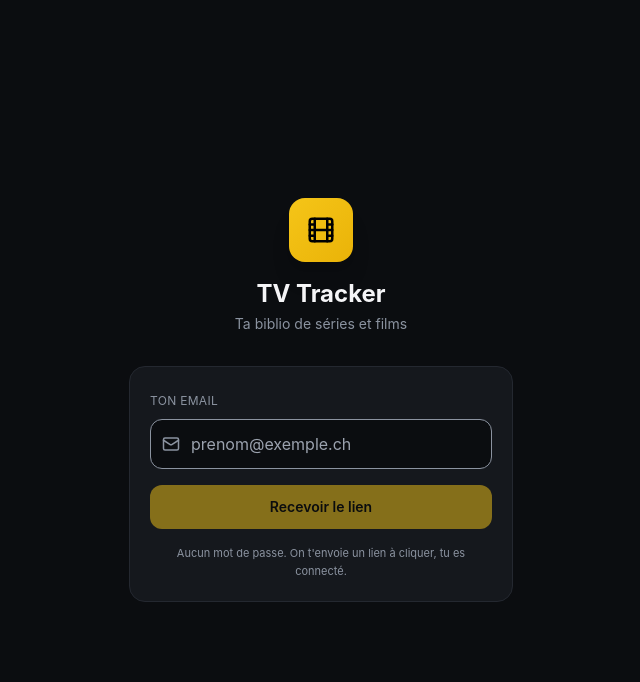
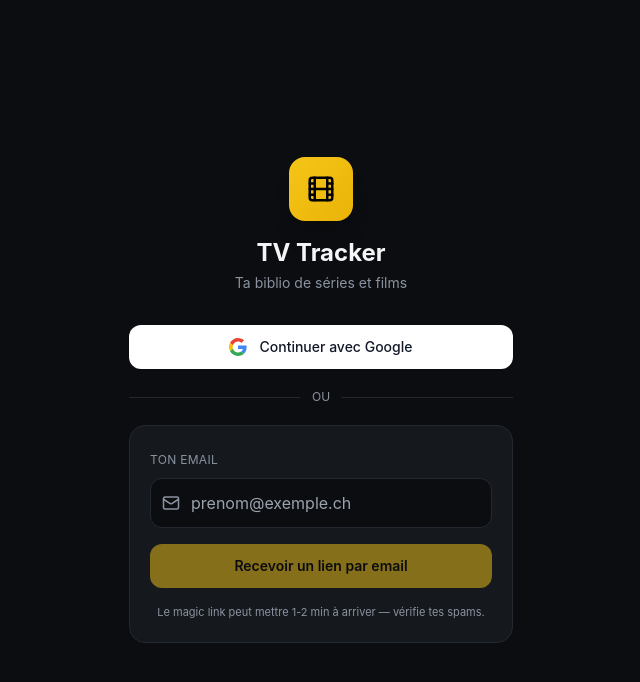
Before and after one commit to dorianalewa-lab/tv-tracker, a React (Vite) app: page /friends in a window 1280 px wide. Shown: the top 682 px of the page, without its empty margins (319-959 px from the left). Built offline with nearby package versions, Linux system fonts and the light colour scheme; no server answers.

Commit message:
Add Google OAuth login button

```diff
--- a/src/hooks/useAuth.ts
+++ b/src/hooks/useAuth.ts
@@ -52,6 +52,16 @@
   if (error) throw error;
 }
 
+export async function signInWithGoogle() {
+  const { error } = await supabase.auth.signInWithOAuth({
+    provider: 'google',
+    options: {
+      redirectTo: window.location.origin,
+    },
+  });
+  if (error) throw error;
+}
+
 export async function signOut() {
   await supabase.auth.signOut();
 }
--- a/src/screens/LoginScreen.tsx
+++ b/src/screens/LoginScreen.tsx
@@ -1,11 +1,12 @@
 import { useState } from 'react';
 import { Mail, Loader2, Check, Film } from 'lucide-react';
-import { sendMagicLink } from '../hooks/useAuth';
+import { sendMagicLink, signInWithGoogle } from '../hooks/useAuth';
 
 export function LoginScreen() {
   const [email, setEmail] = useState('');
   const [status, setStatus] = useState<'idle' | 'sending' | 'sent' | 'error'>('idle');
   const [errorMsg, setErrorMsg] = useState<string | null>(null);
+  const [googleBusy, setGoogleBusy] = useState(false);
 
   async function handleSubmit(e: React.FormEvent) {
     e.preventDefault();
@@ -21,10 +22,22 @@
     }
   }
 
+  async function handleGoogle() {
+    if (googleBusy) return;
+    setGoogleBusy(true);
+    setErrorMsg(null);
+    try {
+      await signInWithGoogle();
+      // redirection auto via Supabase OAuth
+    } catch (err) {
+      setErrorMsg((err as Error).message ?? 'Connexion Google impossible');
+      setGoogleBusy(false);
+    }
+  }
+
   return (
     <div className="min-h-full flex flex-col items-center justify-center px-6 py-10">
       <div className="w-full max-w-sm">
-        {/* Logo / brand */}
         <div className="text-center mb-8">
           <div className="w-16 h-16 mx-auto rounded-2xl bg-gradient-to-br from-accent to-yellow-500 flex items-center justify-center shadow-xl mb-4">
             <Film size={30} className="text-black" />
@@ -51,6 +64,26 @@
             </button>
           </div>
         ) : (
+          <>
+            {/* Google — action primaire recommandée */}
+            <button
+              onClick={handleGoogle}
+              disabled={googleBusy}
+              className="w-full inline-flex items-center justify-center gap-3 py-3 rounded-xl bg-white text-gray-900 font-medium text-sm shadow-sm hover:bg-gray-50 disabled:opacity-70 transition"
+            >
+              {googleBusy
+                ? <Loader2 size={18} className="animate-spin" />
+                : <GoogleIcon />}
+              <span>Continuer avec Google</span>
+            </button>
+
+            <div className="flex items-center gap-3 my-5">
+              <div className="flex-1 h-px bg-border" />
+              <span className="text-xs text-muted uppercase">ou</span>
+              <div className="flex-1 h-px bg-border" />
+            </div>
+
+            {/* Magic link email */}
             <form onSubmit={handleSubmit} className="bg-surface border border-border rounded-2xl p-5">
               <label className="text-xs text-muted uppercase tracking-wide">Ton email</label>
               <div className="relative mt-2">
@@ -60,12 +93,11 @@
                   inputMode="email"
                   enterKeyHint="go"
                   autoComplete="email"
-                autoFocus
                   required
                   value={email}
                   onChange={(e) => setEmail(e.target.value)}
                   placeholder="prenom@exemple.ch"
-                className="w-full bg-bg border border-border rounded-xl pl-10 pr-3 py-3 text-base outline-none focus:border-muted"
+                  className="w-full bg-bg border border-border rounded-xl pl-10 pr-3 py-3 outline-none focus:border-muted"
                 />
               </div>
 
@@ -80,15 +112,32 @@
               >
                 {status === 'sending'
                   ? <><Loader2 size={16} className="animate-spin" /> Envoi…</>
-                : 'Recevoir le lien'}
+                  : 'Recevoir un lien par email'}
               </button>
 
               <p className="mt-4 text-[11px] text-muted text-center leading-relaxed">
-              Aucun mot de passe. On t'envoie un lien à cliquer, tu es connecté.
+                Le magic link peut mettre 1-2 min à arriver — vérifie tes spams.
               </p>
             </form>
+
+            {status === 'error' && errorMsg && !email && (
+              <div className="mt-3 text-xs text-red-400 text-center">{errorMsg}</div>
+            )}
+          </>
         )}
       </div>
     </div>
   );
 }
+
+// Logo Google officiel (SVG inline, 4 couleurs)
+function GoogleIcon() {
+  return (
+    <svg width="18" height="18" viewBox="0 0 48 48" xmlns="http://www.w3.org/2000/svg">
+      <path fill="#EA4335" d="M24 9.5c3.54 0 6.71 1.22 9.21 3.6l6.85-6.85C35.9 2.38 30.47 0 24 0 14.62 0 6.51 5.38 2.56 13.22l7.98 6.19C12.43 13.72 17.74 9.5 24 9.5z"/>
+      <path fill="#4285F4" d="M46.98 24.55c0-1.57-.15-3.09-.38-4.55H24v9.02h12.94c-.58 2.96-2.26 5.48-4.78 7.18l7.73 6c4.51-4.18 7.09-10.36 7.09-17.65z"/>
+      <path fill="#FBBC05" d="M10.53 28.59c-.48-1.45-.76-2.99-.76-4.59s.27-3.14.76-4.59l-7.98-6.19C.92 16.46 0 20.12 0 24c0 3.88.92 7.54 2.56 10.78l7.97-6.19z"/>
+      <path fill="#34A853" d="M24 48c6.48 0 11.93-2.13 15.89-5.81l-7.73-6c-2.15 1.45-4.92 2.3-8.16 2.3-6.26 0-11.57-4.22-13.47-9.91l-7.98 6.19C6.51 42.62 14.62 48 24 48z"/>
+    </svg>
+  );
+}
```
Lines whose indentation alone changed are shown as unchanged.
